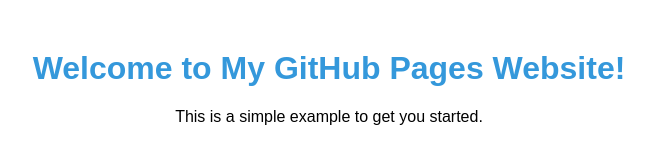
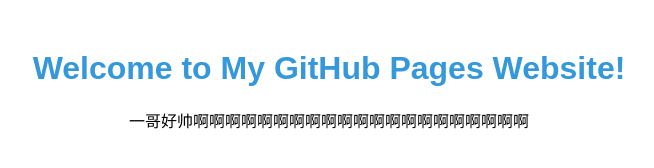
Before and after one commit to fuckingCoder1/fuckingCoder1.github.io, a plain HTML site: page index.html in a window 1280 px wide. Shown: the whole page, without its empty margins (311-965 px from the left). Drawn offline with Linux system fonts and the light colour scheme.

Commit message:
Update index.html

```diff
--- a/index.html
+++ b/index.html
@@ -17,6 +17,6 @@
 </head>
 <body>
     <h1>Welcome to My GitHub Pages Website!</h1>
-    <p>This is a simple example to get you started.</p>
+    <p>一哥好帅啊啊啊啊啊啊啊啊啊啊啊啊啊啊啊啊啊啊啊啊啊</p>
 </body>
 </html>
```
